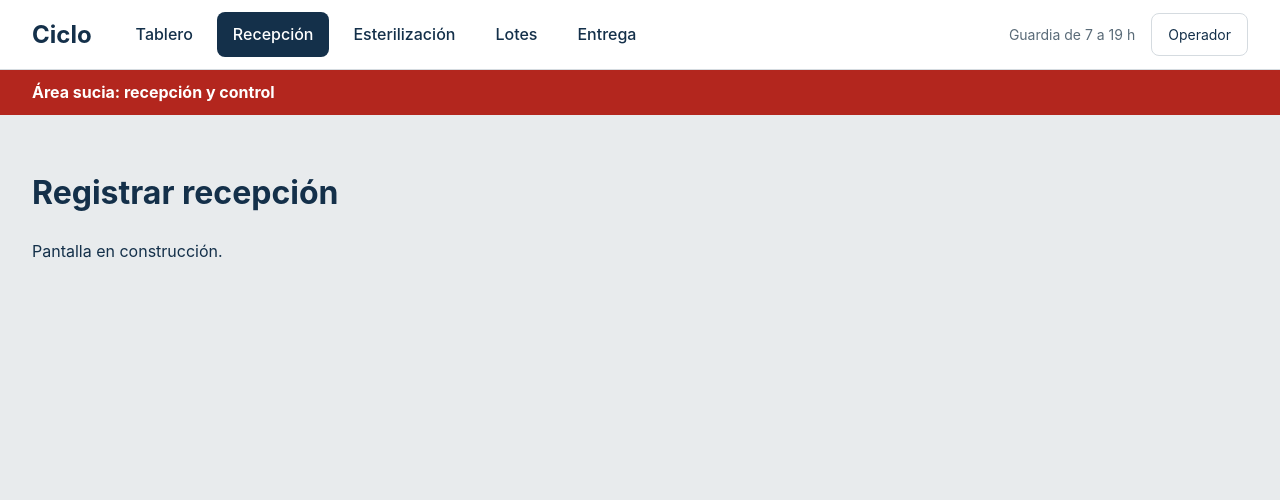
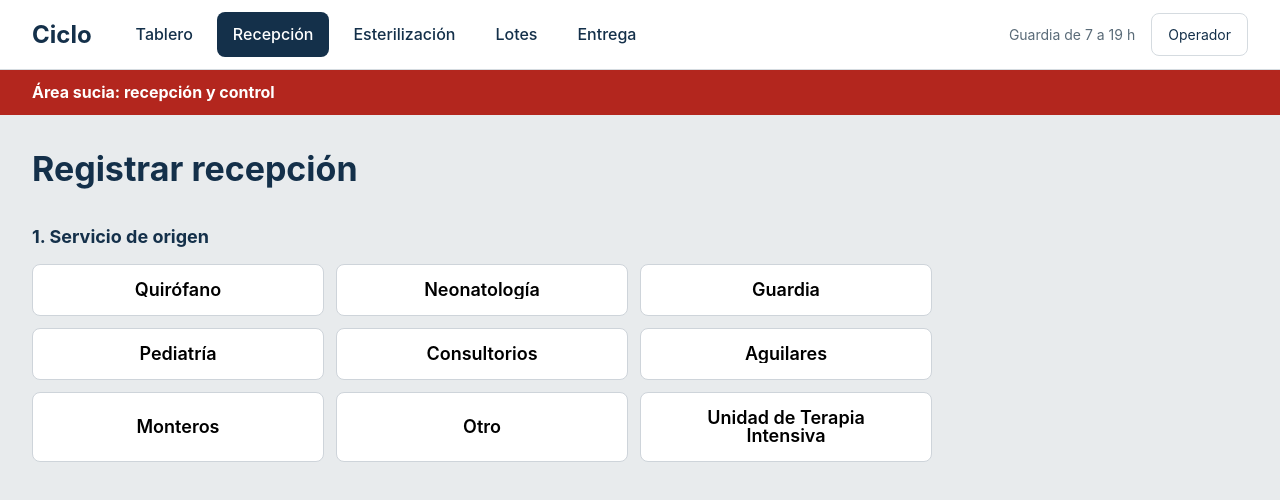
Before and after one commit to hernan-wolf-93/ciclo, a React (Vite) app in the folder frontend/: page /recepcion in a window 1280 px wide. Shown: the top 500 px of the page. Built offline with nearby package versions, Linux system fonts and the light colour scheme.

Commit message:
feat: selector de servicio en Registrar recepción (con datos de prueba)

```diff
--- /dev/null
+++ b/frontend/src/mocks/catalogos.ts
@@ -0,0 +1,34 @@
+import type { Material, Servicio } from '../types'
+
+// * Mismos servicios que la migración 0004 del back
+export const SERVICIOS: Servicio[] = [
+  { id: 1, nombre: 'Quirófano' },
+  { id: 2, nombre: 'Neonatología' },
+  { id: 3, nombre: 'Guardia' },
+  { id: 4, nombre: 'Pediatría' },
+  { id: 5, nombre: 'Consultorios' },
+  { id: 6, nombre: 'Aguilares' },
+  { id: 7, nombre: 'Monteros' },
+  { id: 8, nombre: 'Otro' },
+  { id: 9, nombre: 'Unidad de Terapia Intensiva' },
+]
+
+// ? Los materiales todavía no están cargados en el back (la rama de Lobo
+// ? solo agrega la columna código). Uso los del cartel del depósito.
+export const MATERIALES: Material[] = [
+  { id: 1, codigo: 'G', nombre: 'Gasa simple' },
+  { id: 2, codigo: 'GD', nombre: 'Gasa doble' },
+  { id: 3, codigo: 'P', nombre: 'Ponchito' },
+  { id: 4, codigo: 'VP', nombre: 'Venda pediatrica' },
+  { id: 5, codigo: 'VT', nombre: 'Venda traumatologica' },
+  { id: 6, codigo: 'PMQ', nombre: 'Paño marino quirurgico' },
+  { id: 7, codigo: 'VQ', nombre: 'Venda quirofano' },
+  { id: 8, codigo: 'AQ', nombre: 'Aposito quirurgico' },
+  { id: 9, codigo: 'A', nombre: 'Aposito' },
+  { id: 10, codigo: 'PM', nombre: 'Paño marino' },
+  { id: 11, codigo: 'G10', nombre: 'Gasa x10 quirofano' },
+  { id: 12, codigo: null, nombre: 'Caja cesárea' },
+  { id: 13, codigo: null, nombre: 'Equipo de ropa' },
+  { id: 14, codigo: null, nombre: 'Bolsa hidrófilo' },
+  { id: 15, codigo: null, nombre: 'Caja histerectomía' },
+]
--- a/frontend/src/pages/Recepcion.tsx
+++ b/frontend/src/pages/Recepcion.tsx
@@ -1,8 +1,43 @@
+import { useEffect, useState } from 'react'
+import { Button, SimpleGrid, Stack, Text, Title } from '@mantine/core'
+import { obtenerServicios } from '../services/recepcionService'
+import type { Servicio } from '../types'
+
 export default function Recepcion() {
+  const [servicios, setServicios] = useState<Servicio[]>([])
+  const [servicioId, setServicioId] = useState<number | null>(null)
+
+  // Al entrar a la pantalla traemos los servicios (por ahora, del mock)
+  useEffect(() => {
+    obtenerServicios().then(setServicios)
+  }, [])
+
   return (
-    <>
-      <h1>Registrar recepción</h1>
-      <p>Pantalla en construcción.</p>
-    </>
+    <Stack gap="xl" maw={900}>
+      <Title order={1}>Registrar recepción</Title>
+
+      {/* 1. Servicio de origen: botones grandes, fáciles de tocar */}
+      <section>
+        <Text fw={700} size="lg" mb="sm">
+          1. Servicio de origen
+        </Text>
+        <SimpleGrid cols={{ base: 2, sm: 3 }} spacing="sm">
+          {servicios.map((s) => (
+            <Button
+              key={s.id}
+              size="lg"
+              h="auto"
+              py="md"
+              color="var(--rojo)"
+              variant={servicioId === s.id ? 'filled' : 'default'}
+              onClick={() => setServicioId(s.id)}
+              styles={{ label: { whiteSpace: 'normal' } }} // para que "Unidad de Terapia Intensiva" no se corte
+            >
+              {s.nombre}
+            </Button>
+          ))}
+        </SimpleGrid>
+      </section>
+    </Stack>
   )
 }
--- /dev/null
+++ b/frontend/src/services/recepcionService.ts
@@ -0,0 +1,35 @@
+import { MATERIALES, SERVICIOS } from '../mocks/catalogos'
+import type { Material, NuevaRecepcion, RecepcionCreada, Servicio } from '../types'
+
+// * Por ahora todo devuelve datos de prueba. Cuando Lobo tenga la API,
+// * cambiamos solo el interior de estas funciones y la pantalla no se toca.
+
+let contadorRecepciones = 0
+
+// Simula la demora de una API de verdad
+const esperar = (ms: number) => new Promise((r) => setTimeout(r, ms))
+
+export async function obtenerServicios(): Promise<Servicio[]> {
+  // TODO: GET /servicios
+  await esperar(200)
+  return SERVICIOS
+}
+
+export async function obtenerMateriales(): Promise<Material[]> {
+  // TODO: GET /materiales
+  await esperar(200)
+  return MATERIALES
+}
+
+export async function registrarRecepcion(datos: NuevaRecepcion): Promise<RecepcionCreada> {
+  // TODO: POST /recepciones
+  await esperar(500)
+  contadorRecepciones++
+
+  return {
+    id: contadorRecepciones,
+    servicio_id: datos.servicio_id,
+    fecha_hora: new Date().toISOString(),
+    total_items: datos.items.reduce((suma, item) => suma + item.cantidad, 0),
+  }
+}
--- /dev/null
+++ b/frontend/src/types.ts
@@ -0,0 +1,36 @@
+// * Tipos compartidos entre pantallas y servicios.
+// * Los nombres copian los del modelo de Lobo (backend/app/models).
+
+export interface Servicio {
+  id: number
+  nombre: string
+}
+
+export interface Material {
+  id: number
+  nombre: string
+  codigo: string | null // en el back es opcional
+}
+
+// Lo que se carga por cada material: cuál y cuántas unidades
+export interface ItemRecepcion {
+  material_id: number
+  cantidad: number
+}
+
+// Lo que la pantalla le manda al back (! acordar con Lobo)
+export interface NuevaRecepcion {
+  servicio_id: number
+  operador: string
+  items: ItemRecepcion[]
+  completo: boolean // ? todavía no existe en el modelo
+  observacion?: string // ? todavía no existe en el modelo
+}
+
+// Lo que devuelve el back al registrar
+export interface RecepcionCreada {
+  id: number
+  servicio_id: number
+  fecha_hora: string
+  total_items: number
+}
```
